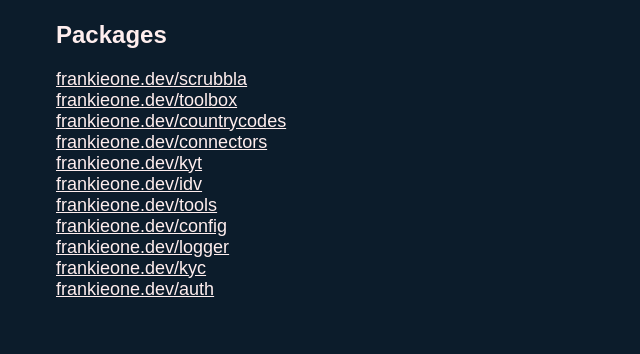
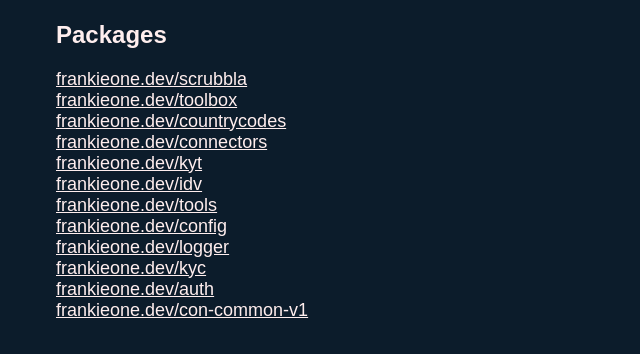
Before and after one commit to FrankieFinancial/frankiefinancial.github.io, a plain HTML site: page index.html in a window 1280 px wide. Shown: the part 212-566 px from the top of the page, without its empty margins (52-692 px from the left). Drawn offline with Linux system fonts and the light colour scheme.

Commit message:
Updating index.html

```diff
--- a/index.html
+++ b/index.html
@@ -24,6 +24,7 @@
         <li><a href="logger">frankieone.dev/logger</a></li>
         <li><a href="kyc">frankieone.dev/kyc</a></li>
         <li><a href="auth">frankieone.dev/auth</a></li>
+        <li><a href="auth">frankieone.dev/con-common-v1</a></li>
     </ul>
 
 </body>
```
